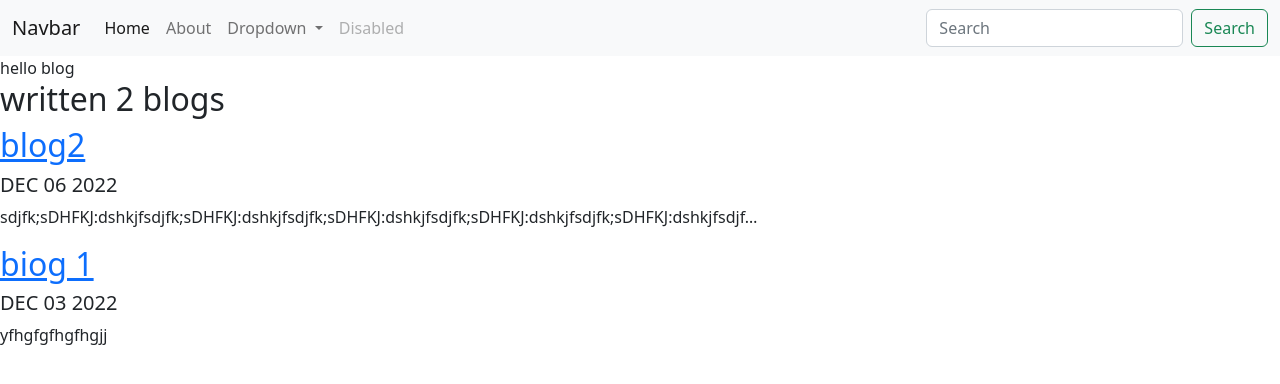
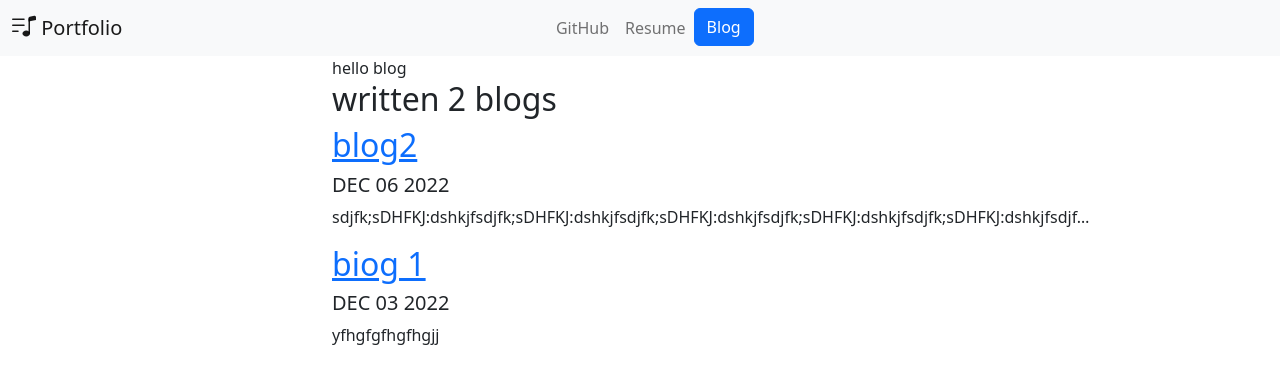
Before and after one commit to eclairsameal/django_workspace, a Django app: page /blog/ in a window 1280 px wide. Shown: the top 384 px of the page. Run offline with Django 4.2, Linux system fonts and the light colour scheme; data comes from the database, SQL or seed files in the repository.

Commit message:
編輯base.html樣板

```diff
--- a/personal_portfolio_project/templates/portfolio/base.html
+++ b/personal_portfolio_project/templates/portfolio/base.html
@@ -7,43 +7,45 @@
     <link href="https://cdn.jsdelivr.net/npm/bootstrap@5.2.3/dist/css/bootstrap.min.css" rel="stylesheet" integrity="sha384-rbsA2VBKQhggwzxH7pPCaAqO46MgnOM80zW1RWuH61DGLwZJEdK2Kadq2F9CUG65" crossorigin="anonymous">
   </head>
   <body>
-<nav class="navbar navbar-expand-lg bg-light">
+    {% load static %}   <!-- 載入靜態檔案-->
+    <nav class="navbar navbar-expand-md  bg-light ">
       <div class="container-fluid">
-    <a class="navbar-brand" href="#">Navbar</a>
-    <button class="navbar-toggler" type="button" data-bs-toggle="collapse" data-bs-target="#navbarSupportedContent" aria-controls="navbarSupportedContent" aria-expanded="false" aria-label="Toggle navigation">
-      <span class="navbar-toggler-icon"></span>
-    </button>
-    <div class="collapse navbar-collapse" id="navbarSupportedContent">
-      <ul class="navbar-nav me-auto mb-2 mb-lg-0">
+        <a class="navbar-brand" href="{% url 'home' %}">
+          <svg xmlns="http://www.w3.org/2000/svg" width="24" height="24" fill="currentColor" class="bi bi-music-note-list d-inline-block align-text-top" viewBox="0 0 16 16">
+          <path d="M12 13c0 1.105-1.12 2-2.5 2S7 14.105 7 13s1.12-2 2.5-2 2.5.895 2.5 2z"/>
+          <path fill-rule="evenodd" d="M12 3v10h-1V3h1z"/>
+          <path d="M11 2.82a1 1 0 0 1 .804-.98l3-.6A1 1 0 0 1 16 2.22V4l-5 1V2.82z"/>
+          <path fill-rule="evenodd" d="M0 11.5a.5.5 0 0 1 .5-.5H4a.5.5 0 0 1 0 1H.5a.5.5 0 0 1-.5-.5zm0-4A.5.5 0 0 1 .5 7H8a.5.5 0 0 1 0 1H.5a.5.5 0 0 1-.5-.5zm0-4A.5.5 0 0 1 .5 3H8a.5.5 0 0 1 0 1H.5a.5.5 0 0 1-.5-.5z"/>
+          </svg>
+          <!--
+          <img src="/docs/5.2/assets/brand/bootstrap-logo.svg" alt="Logo" width="30" height="24" class="d-inline-block align-text-top">
+          -->
+            Portfolio
+        </a>
+        <div class="nav col-12 col-md-auto mb-2 justify-content-center mb-md-0" id="navbarNav">
+          <ul class="navbar-nav ml-auto">
             <li class="nav-item">
-          <a class="nav-link active" aria-current="page" href="#">Home</a>
+              <a class="nav-link" href="https://github.com/eclairsameal" target="_blank">GitHub</a>
             </li>
             <li class="nav-item">
-          <a class="nav-link" href="#">About</a>
-        </li>
-        <li class="nav-item dropdown">
-          <a class="nav-link dropdown-toggle" href="#" role="button" data-bs-toggle="dropdown" aria-expanded="false">
-            Dropdown
-          </a>
-          <ul class="dropdown-menu">
-            <li><a class="dropdown-item" href="#">Action</a></li>
-            <li><a class="dropdown-item" href="#">Another action</a></li>
-            <li><hr class="dropdown-divider"></li>
-            <li><a class="dropdown-item" href="#">Something else here</a></li>
-          </ul>
+            <a class="nav-link" href="{% static "portfolio/F9749.pdf" %}"> Resume</a>
             </li>
             <li class="nav-item">
-          <a class="nav-link disabled">Disabled</a>
+              <a role="button" href="{% url 'blog:all_blogs' %}" class="btn btn-primary">Blog</a>
             </li>
           </ul>
-      <form class="d-flex" role="search">
-        <input class="form-control me-2" type="search" placeholder="Search" aria-label="Search">
-        <button class="btn btn-outline-success" type="submit">Search</button>
-      </form>
+        </div>
+        <div class="col-md-1 text-end">
+
         </div>
       </div>
     </nav>
-{% block content %}{% endblock %}
+    <div class="container col-6">
+    {% block content %}
+    {% endblock %}
+    </div>
     <script src="https://cdn.jsdelivr.net/npm/bootstrap@5.2.3/dist/js/bootstrap.bundle.min.js" integrity="sha384-kenU1KFdBIe4zVF0s0G1M5b4hcpxyD9F7jL+jjXkk+Q2h455rYXK/7HAuoJl+0I4" crossorigin="anonymous"></script>
+    <script src="https://cdn.jsdelivr.net/npm/@popperjs/core@2.11.6/dist/umd/popper.min.js" integrity="sha384-oBqDVmMz9ATKxIep9tiCxS/Z9fNfEXiDAYTujMAeBAsjFuCZSmKbSSUnQlmh/jp3" crossorigin="anonymous"></script>
+<script src="https://cdn.jsdelivr.net/npm/bootstrap@5.2.3/dist/js/bootstrap.min.js" integrity="sha384-cuYeSxntonz0PPNlHhBs68uyIAVpIIOZZ5JqeqvYYIcEL727kskC66kF92t6Xl2V" crossorigin="anonymous"></script>
   </body>
 </html>
```
Lines whose indentation alone changed are shown as unchanged.
